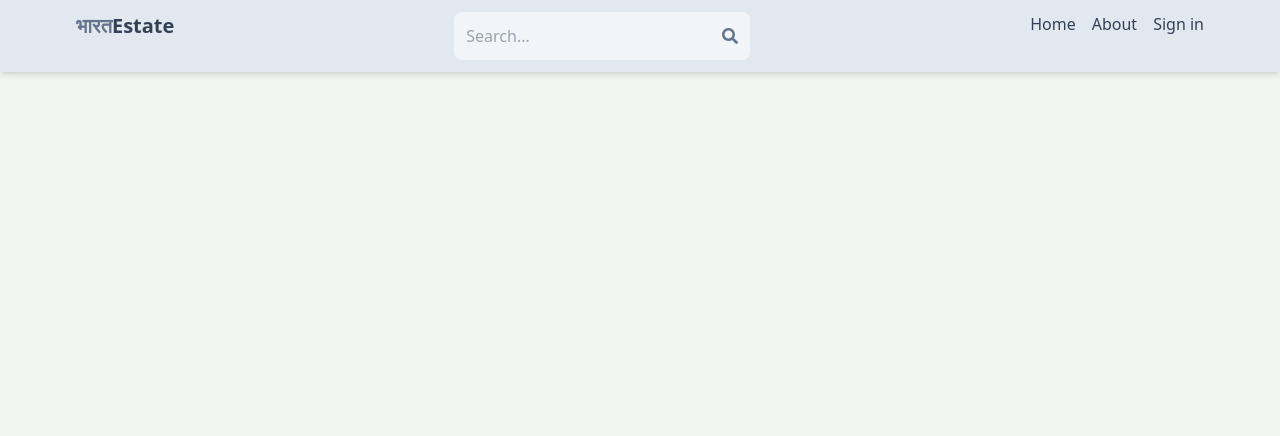
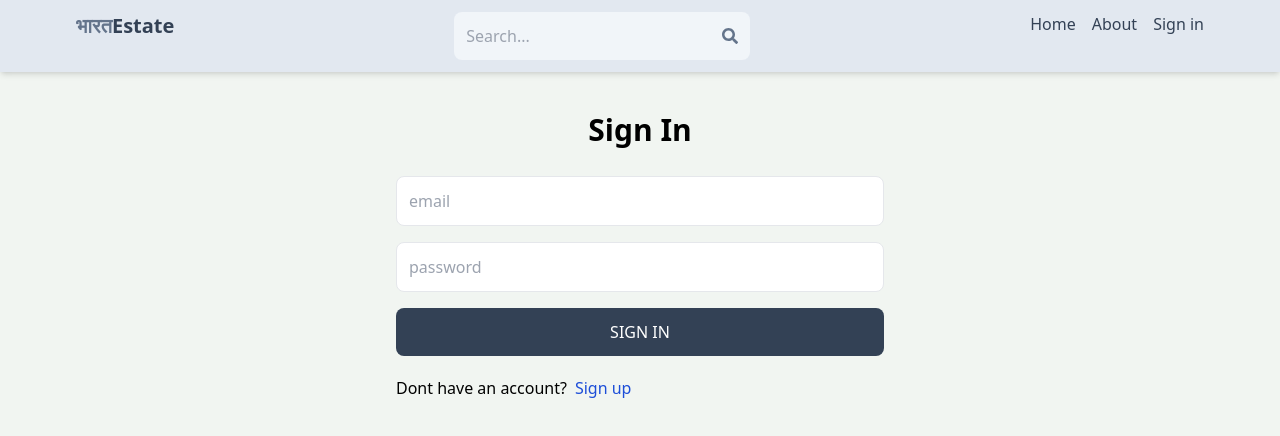
Before and after one commit to akm-engineer/mern-real-estate-client, a React (Create React App) app in the folder client/: page /sign-in in a window 1280 px wide. Shown: the top 436 px of the page. Built offline with nearby package versions, Linux system fonts and the light colour scheme.

Commit message:
complete sign-in functionality

```diff
--- a/client/src/pages/SignIn.jsx
+++ b/client/src/pages/SignIn.jsx
@@ -1,7 +1,88 @@
-import React from "react";
+import { useState } from "react";
+import { Link, useNavigate } from "react-router-dom";
 
 const SignIn = () => {
-  return <div></div>;
+  const [formData, setFormData] = useState({});
+  const [error, setError] = useState(null);
+  const [loading, setLoading] = useState(false);
+  const navigate = useNavigate();
+  const handChange = (e) => {
+    setFormData({ ...formData, [e.target.id]: e.target.value });
+  };
+  const handSubmit = async (e) => {
+    e.preventDefault();
+
+    const emailRegex = /^[^\s@]+@[^\s@]+\.[^\s@]+$/;
+    if (!formData.email || !emailRegex.test(formData.email)) {
+      setError("Please enter a valid email address.");
+      return;
+    }
+
+    if (!formData.password) {
+      setError("Please enter a password.");
+      return;
+    }
+    try {
+      setLoading(true);
+      const res = await fetch("/api/auth/signin", {
+        method: "POST",
+        headers: {
+          "Content-Type": "application/json",
+        },
+        body: JSON.stringify(formData),
+      });
+      const data = await res.json();
+      console.log(data);
+      if (data.success === false) {
+        setLoading(false);
+        setError(data.message);
+        return;
+      }
+      setLoading(false);
+      setError(null);
+      navigate("/");
+    } catch (error) {
+      setLoading(false);
+      setError(error.message);
+    }
+  };
+
+  return (
+    <div className="p-3 max-w-lg mx-auto">
+      <h1 className="text-3xl text-center my-7 font-semibold">Sign In</h1>
+      <form className="flex flex-col gap-4">
+        <input
+          onChange={handChange}
+          type="email"
+          placeholder="email"
+          className="border p-3 rounded-lg"
+          id="email"
+        />
+        <input
+          onChange={handChange}
+          type="password"
+          placeholder="password"
+          className="border p-3 rounded-lg"
+          id="password"
+        />
+        <button
+          disabled={loading}
+          onClick={handSubmit}
+          type="button"
+          className="bg-slate-700 rounded-lg hover:opacity-95 disabled:opacity-80 text-white p-3 uppercase"
+        >
+          {loading ? "Loading...." : "Sign in"}
+        </button>
+      </form>
+      <div className="flex gap-2 mt-5">
+        <p>Dont have an account?</p>
+        <Link to={"/sign-up"}>
+          <span className="text-blue-700 hover:underline">Sign up</span>
+        </Link>
+      </div>
+      {error && <p className="text-red-500">{error}</p>}
+    </div>
+  );
 };
 
 export default SignIn;
```
